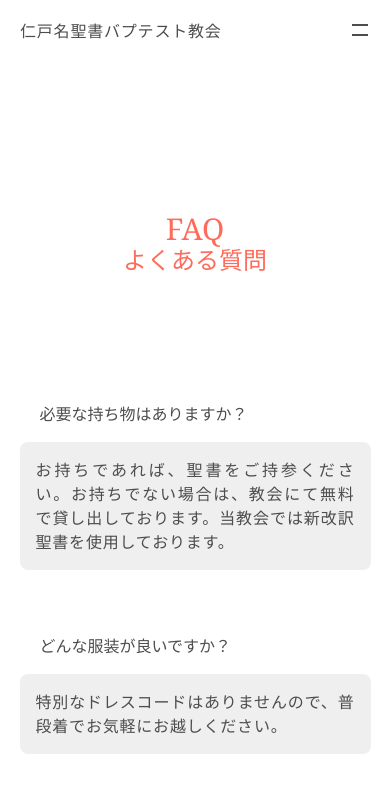
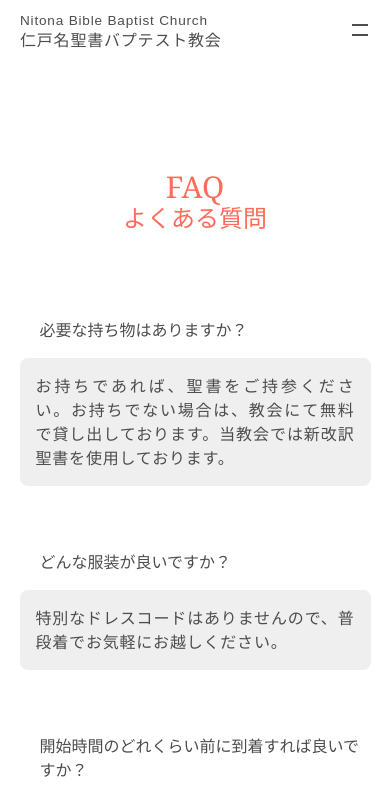
Before and after one commit to axunion/nitonabbc-site, an Astro site: page /faq in a window 390 px wide. Shown: the top 795 px of the page. Built offline with nearby package versions, Linux system fonts and the light colour scheme; Astro itself is replaced by a stand-in of ours; some icons are missing; a web font is replaced by a local one.

Commit message:
Clean up and restructure style

```diff
--- a/src/components/Footer.astro
+++ b/src/components/Footer.astro
@@ -48,6 +48,7 @@
     display: flex;
     flex-direction: column;
     justify-content: center;
+    margin: 25vh 0 0;
     min-height: 100vh;
     padding: 20px;
     text-align: center;
--- a/src/components/Header.astro
+++ b/src/components/Header.astro
@@ -1,13 +1,17 @@
 <header class="header">
   <h1 class="h1">
-    <a href="https://nitonabbc.org">仁戸名聖書バプテスト教会</a>
+    <a href="https://nitonabbc.org">
+      <small class="small">Nitona Bible Baptist Church</small>
+      <br />
+      仁戸名聖書バプテスト教会
+    </a>
   </h1>
 </header>
 
 <style>
   .header {
     left: 0;
-    padding: 20px;
+    padding: 10px 20px;
     position: absolute;
     right: 0;
     top: 0;
@@ -15,14 +19,10 @@
 
   .h1 {
     font-family: "Zen Maru Gothic", sans-serif;
-    font-size: 120%;
+    font-size: 100%;
+    font-weight: normal;
     letter-spacing: 0.05em;
+    line-height: 1.3;
     margin: 0;
   }
-
-  @media (max-width: 768px) {
-    .h1 {
-      font-size: 100%;
-    }
-  }
 </style>
--- a/src/components/Heading.astro
+++ b/src/components/Heading.astro
@@ -21,7 +21,7 @@ const { en, ja } = Astro.props;
     font-size: 150%;
     font-weight: normal;
     line-height: 1.2;
-    margin: 15vh 0;
+    margin: 20vh 0 10vh;
   }
 
   .en {
--- a/src/pages/access.astro
+++ b/src/pages/access.astro
@@ -6,7 +6,6 @@ import Heading from "@/components/Heading.astro";
 
 <Layout title="アクセス - 仁戸名聖書バプテスト教会">
   <section class="block" data-scroll="theme-light">
-    <div>
     <Heading en="Access" ja="アクセス" />
 
     <figure class="figure">
@@ -43,11 +42,15 @@ import Heading from "@/components/Heading.astro";
     <p>
       当教会は住宅街の奥まった一角に位置しております。ご希望に応じて、無料送迎を承る場合がございますので、お気軽にご相談ください。
     </p>
-    </div>
   </section>
 </Layout>
 
 <style>
+  .block {
+    margin: auto;
+    max-width: 600px;
+  }
+
   .figure {
     background: #00000010;
     height: 75vh;
--- a/src/pages/contact.astro
+++ b/src/pages/contact.astro
@@ -97,6 +97,14 @@ import InputRadio from "@/components/InputRadio.astro";
 <script src="@/scripts/contact.ts"></script>
 
 <style>
+  .block {
+    align-items: center;
+    display: flex;
+    flex-direction: column;
+    justify-content: center;
+    min-height: 100vh;
+  }
+
   .hidden {
     display: none;
   }
--- a/src/pages/faq.astro
+++ b/src/pages/faq.astro
@@ -6,7 +6,6 @@ import Heading from "@/components/Heading.astro";
 
 <Layout title="よくある質問 - 仁戸名聖書バプテスト教会">
   <section class="block" data-scroll="theme-light">
-    <div>
     <Heading en="FAQ" ja="よくある質問" />
 
     <dl class="dl">
@@ -66,11 +65,15 @@ import Heading from "@/components/Heading.astro";
         移動が不便な方には無料の送迎サービスを提供しております。また、聴覚障害のある方には、礼拝内容をまとめたプリントをご用意しています。ただし、申し訳ありませんが、会場内には多目的トイレがございません。何かお困りの際は、お近くのご案内係までお気軽にお声がけください。
       </dd>
     </dl>
-    </div>
   </section>
 </Layout>
 
 <style>
+  .block {
+    margin: auto;
+    max-width: 600px;
+  }
+
   .dl {
     margin: auto;
   }
--- a/src/pages/index.astro
+++ b/src/pages/index.astro
@@ -108,7 +108,13 @@ import ImageCard from "@/components/ImageCard.astro";
 
 <style>
   .block {
+    align-items: center;
+    display: flex;
+    flex-direction: column;
     font-size: 2vw;
+    justify-content: center;
+    min-height: 80vh;
+    padding: 10vh 0;
   }
 
   .svg {
--- a/src/pages/specials/list/[page].astro
+++ b/src/pages/specials/list/[page].astro
@@ -22,9 +22,11 @@ const nextUrl = page.url.next;
     <Heading en="Event Information" ja="イベントのご案内" />
 
     <p>
-      初めて教会を訪れる方や、まだ教会に慣れていない方にもご理解いただきやすいように、特別礼拝を定期的に開催しています。
+      初めて教会を訪れる方や、まだ教会に慣れていない方にも安心してご参加いただけるよう、わかりやすい内容の特別礼拝を定期的に開催しています
     </p>
-    <p>また、賛美コンサートや食事会、子供向けの遠足なども行っています。</p>
+    <p>
+      また、賛美コンサートや食事会、子ども向けの遠足など、どなたでも楽しめるイベントも行っています。ぜひお気軽にお越しください！
+    </p>
   </section>
 
   <section class="articles">
--- a/src/styles/global.css
+++ b/src/styles/global.css
@@ -74,13 +74,3 @@ img {
 .grecaptcha-badge {
   visibility: hidden;
 }
-
-.block {
-  align-items: center;
-  box-sizing: border-box;
-  display: flex;
-  flex-direction: column;
-  justify-content: center;
-  min-height: 100vh;
-  padding: 10vh 0;
-}
```
Also changed, not shown: src/pages/specials/[...slug].astro (+19 -8 lines). Lines whose indentation alone changed are shown as unchanged.
